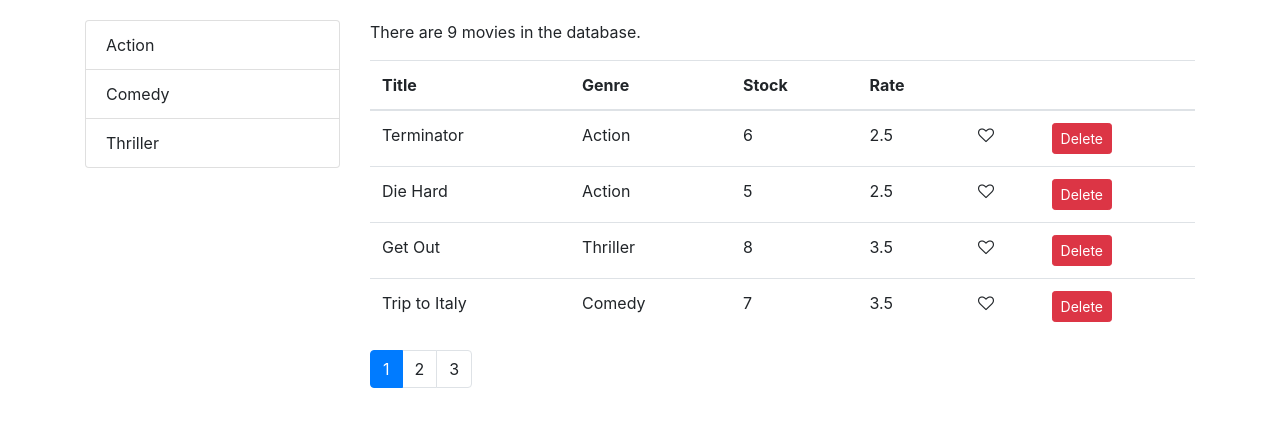
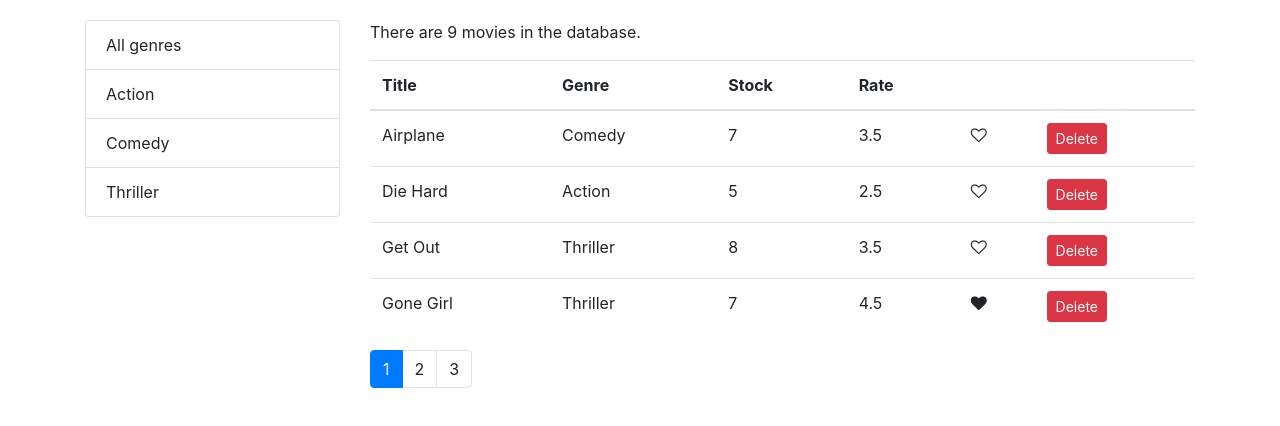
Before and after one commit to Kayhan-Kashi/vidly, a React (Create React App) app: page / in a window 1280 px wide. Shown: the top 426 px of the page. Built offline with nearby package versions, Linux system fonts and the light colour scheme.

Commit message:
Implementing sorting

```diff
--- a/src/components/common/listGroup.jsx
+++ b/src/components/common/listGroup.jsx
@@ -1,11 +1,23 @@
 import React from "react";
 
 const ListGroup = (props) => {
-  const { items, textProperty, valueProperty } = props;
+  const {
+    items,
+    textProperty,
+    valueProperty,
+    onItemSelect,
+    selectedItem,
+  } = props;
   return (
     <ul className="list-group">
       {items.map((item) => (
-        <li key={item[valueProperty]} className="list-group-item">
+        <li
+          onClick={() => onItemSelect(item)}
+          key={item[valueProperty]}
+          className={
+            selectedItem === item ? "list-group-item active" : "list-group-item"
+          }
+        >
           {item[textProperty]}
         </li>
       ))}
--- a/src/components/movies.jsx
+++ b/src/components/movies.jsx
@@ -1,10 +1,11 @@
 import React, { Component } from "react";
-import Like from "./common/like";
+import MoviesTable from "./moviesTable";
 import Pagination from "./common/pagination.jsx";
 import { getMovies } from "../services/fakeMovieService.js";
 import { getGenres } from "../services/fakeGenreService.js";
 import { paginate } from "../utils/paginate";
 import ListGroup from "./common/listGroup";
+import _ from "lodash";
 
 class Movies extends Component {
   state = {
@@ -12,10 +13,12 @@ class Movies extends Component {
     genres: [],
     pageSize: 4,
     currentPage: 1,
+    sortColumn: { path: "title", order: "asc" },
   };
 
   componentDidMount() {
-    this.setState({ movies: getMovies(), genres: getGenres() });
+    const genres = [{ _id: "", name: "All genres" }, ...getGenres()];
+    this.setState({ movies: getMovies(), genres });
   }
 
   handleDelete = (movie) => {
@@ -37,64 +40,59 @@ class Movies extends Component {
   };
 
   handleGenreSelect = (genre) => {
-    console.log(genre);
+    this.setState({ selectedGenre: genre, currentPage: 1 });
+  };
+
+  handleSort = (path) => {
+    const sortColumn = { ...this.state.sortColumn };
+    if (sortColumn.path === path)
+      sortColumn.order = sortColumn.order === "asc" ? "desc" : "asc";
+    else {
+      sortColumn.path = path;
+      sortColumn.order = "asc";
+    }
+    this.setState({ sortColumn });
   };
 
   render() {
     const { length: count } = this.state.movies;
-    const { pageSize, currentPage, movies: allMovies } = this.state;
+    const {
+      pageSize,
+      currentPage,
+      movies: allMovies,
+      selectedGenre,
+      sortColumn,
+    } = this.state;
     if (count === 0) return <p>There is no movie in the database.</p>;
 
-    const movies = paginate(allMovies, currentPage, pageSize);
+    const filtered =
+      selectedGenre && selectedGenre._id
+        ? allMovies.filter((m) => m.genre._id === selectedGenre._id)
+        : allMovies;
+
+    const sorted = _.orderBy(filtered, [sortColumn.path], [sortColumn.order]);
+
+    const movies = paginate(sorted, currentPage, pageSize);
     return (
       <div class="row">
         <div class="col-3">
           <ListGroup
             items={this.state.genres}
+            selectedItem={this.state.selectedGenre}
             onItemSelect={this.handleGenreSelect}
           />
         </div>
         <div class="col">
           {" "}
-          <p>There are {count} movies in the database.</p>
-          <table className="table">
-            <thead>
-              <tr>
-                <th>Title</th>
-                <th>Genre</th>
-                <th>Stock</th>
-                <th>Rate</th>
-                <th></th>
-                <th></th>
-              </tr>
-            </thead>
-            <tbody>
-              {movies.map((movie) => (
-                <tr>
-                  <td key={movie._id}>{movie.title}</td>
-                  <td>{movie.genre.name}</td>
-                  <td>{movie.numberInStock}</td>
-                  <td>{movie.dailyRentalRate}</td>
-                  <td>
-                    <Like
-                      liked={movie.liked}
-                      onClick={() => this.handleLike(movie)}
-                    ></Like>
-                  </td>
-                  <td>
-                    <div
-                      onClick={() => this.handleDelete(movie)}
-                      className="btn btn-danger btn-sm"
-                    >
-                      Delete
-                    </div>
-                  </td>
-                </tr>
-              ))}
-            </tbody>
-          </table>
+          <p>There are {filtered.length} movies in the database.</p>
+          <MoviesTable
+            movies={movies}
+            onLike={this.handleLike}
+            onDelete={this.handleDelete}
+            onSort={this.handleSort}
+          />
           <Pagination
-            itemsCount={count}
+            itemsCount={filtered.length}
             pageSize={pageSize}
             onPageChange={this.handlePageChange}
             currentPage={currentPage}
--- /dev/null
+++ b/src/components/moviesTable.jsx
@@ -0,0 +1,43 @@
+import React from "react";
+import Like from "./common/like";
+
+const MoviesTable = (props) => {
+  const { movies, onLike, onDelete, onSort } = props;
+  return (
+    <table className="table">
+      <thead>
+        <tr>
+          <th onClick={() => onSort("title")}>Title</th>
+          <th onClick={() => onSort("genre.name")}>Genre</th>
+          <th onClick={() => onSort("numberInStock")}>Stock</th>
+          <th onClick={() => onSort("dailyRentalRate")}>Rate</th>
+          <th></th>
+          <th></th>
+        </tr>
+      </thead>
+      <tbody>
+        {movies.map((movie) => (
+          <tr>
+            <td key={movie._id}>{movie.title}</td>
+            <td>{movie.genre.name}</td>
+            <td>{movie.numberInStock}</td>
+            <td>{movie.dailyRentalRate}</td>
+            <td>
+              <Like liked={movie.liked} onClick={() => onLike(movie)}></Like>
+            </td>
+            <td>
+              <div
+                onClick={() => onDelete(movie)}
+                className="btn btn-danger btn-sm"
+              >
+                Delete
+              </div>
+            </td>
+          </tr>
+        ))}
+      </tbody>
+    </table>
+  );
+};
+
+export default MoviesTable;
```
